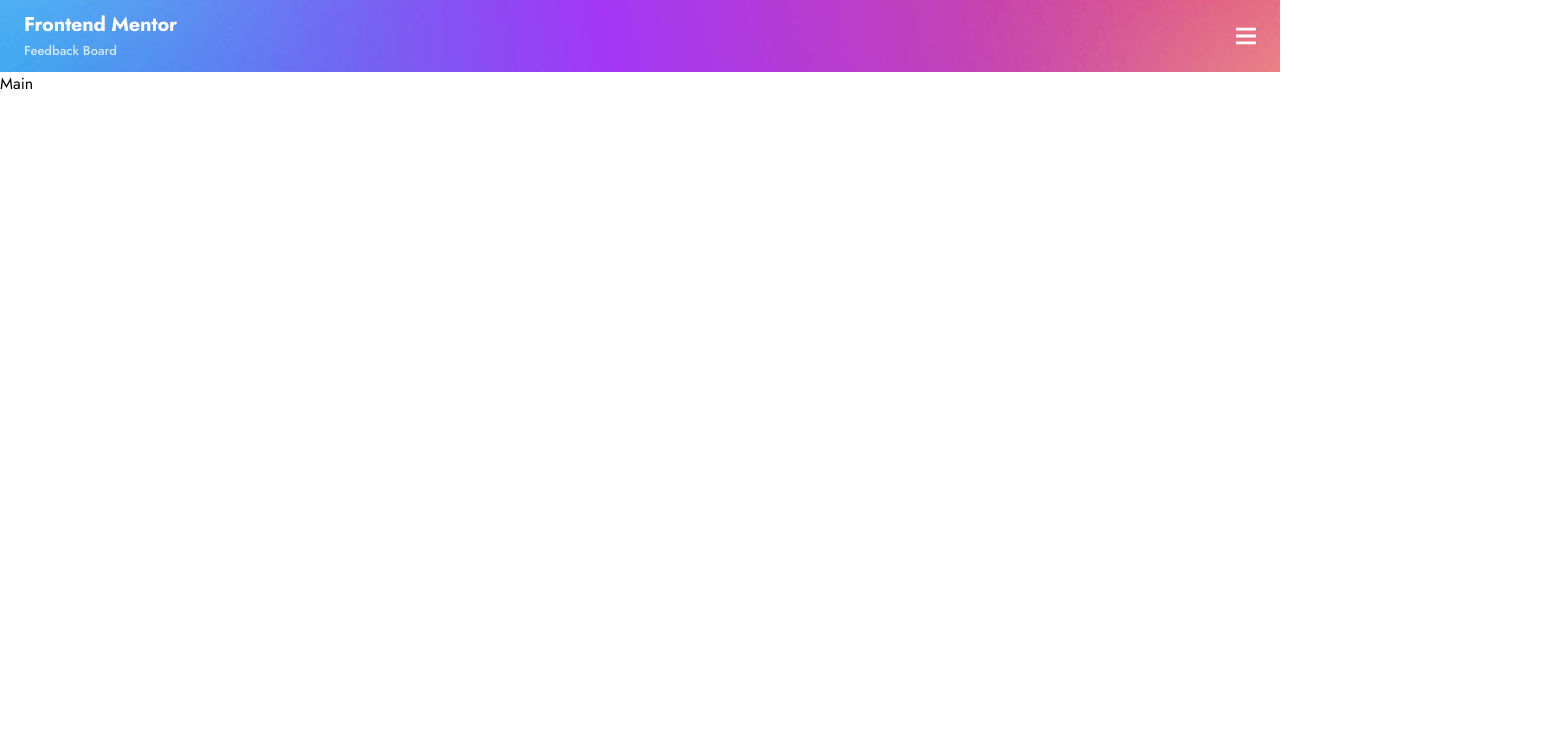
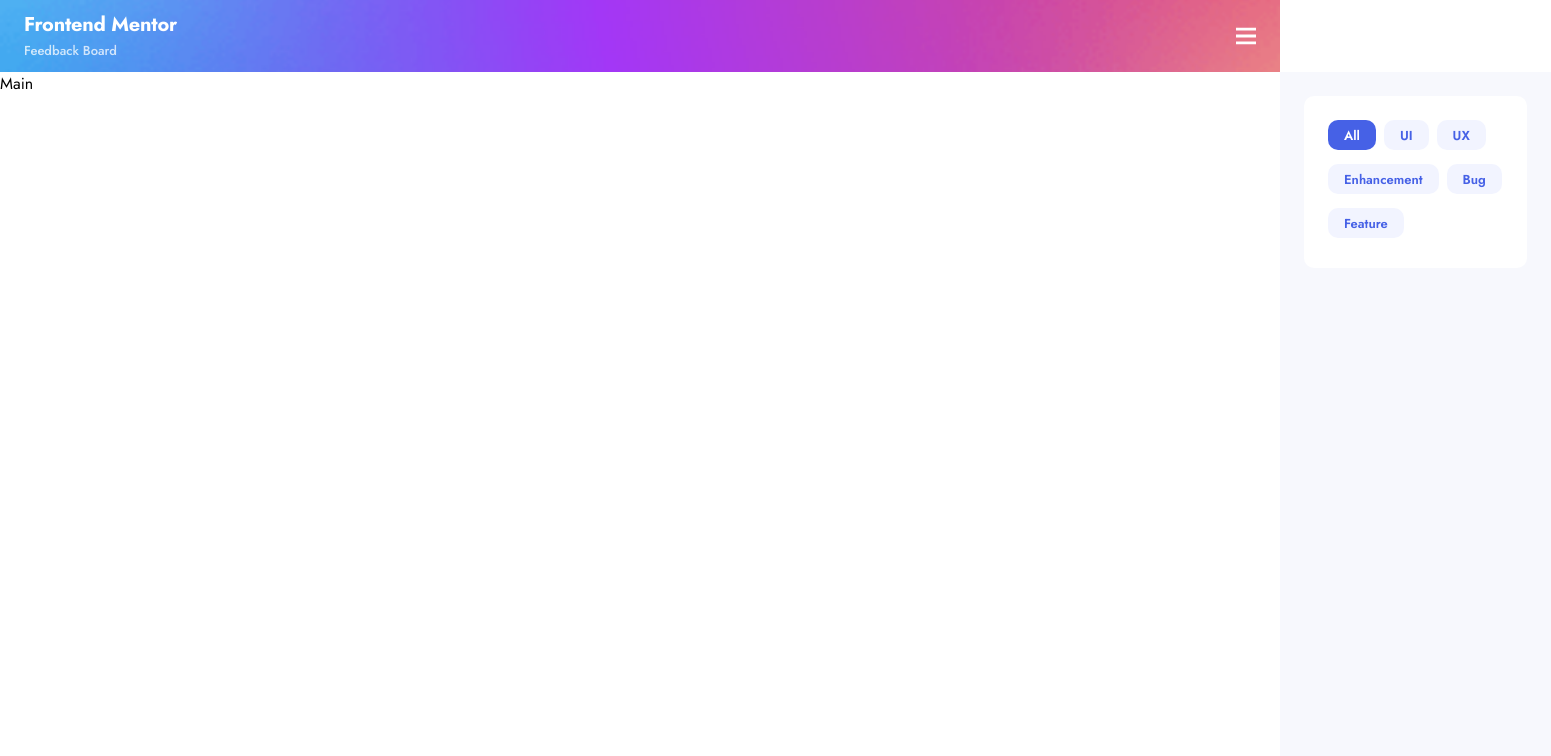
Before and after one commit to ryanbradley-webdev/product-feedback-app, a React (Vite) app in the folder client/: page / in a window 1280 px wide. Shown: the top 756 px of the page, 1551 px wide, since content can reach past the window. Built offline with nearby package versions, Linux system fonts and the light colour scheme.

Commit message:
Add content and functionality to filter component of header.

```diff
--- a/client/src/components/button/Button.tsx
+++ b/client/src/components/button/Button.tsx
@@ -1,7 +1,7 @@
 import styles from './button.module.css'
 
 interface ButtonProps extends React.HTMLAttributes<HTMLButtonElement> {
-    color: 'purple' | 'blue' | 'dark-blue' | 'grey-blue' | 'red' | undefined
+    color?: 'purple' | 'blue' | 'dark-blue' | 'grey-blue' | 'red'
     back?: boolean
 }
 
@@ -13,6 +13,7 @@ export default function Button({
     return (
         <button
             className={styles[color || 'bare']}
+            {...props}
         >
 
             {back && '<'}
--- /dev/null
+++ b/client/src/components/chip/Chip.tsx
@@ -0,0 +1,56 @@
+import { Dispatch, SetStateAction } from 'react'
+import styles from './chip.module.css'
+
+interface ChipProps extends React.HTMLAttributes<HTMLLabelElement> {
+    selected: boolean
+    filterTerm?: 'UI' | 'UX' | 'Enhancement' | 'Bug' | 'Feature'
+    setFilters: Dispatch<SetStateAction<string[]>>
+}
+
+export default function Chip({
+    selected,
+    filterTerm,
+    setFilters,
+    ...props
+}: ChipProps) {
+    const handleChange = (e: React.ChangeEvent<HTMLInputElement>) => {
+        if (e.target.checked) {
+            if (filterTerm) {
+                setFilters(prevFilters => ([
+                    ...prevFilters,
+                    filterTerm
+                ]))
+            } else {
+                setFilters([])
+            }
+        } else {
+            if (filterTerm) {
+                setFilters(prevFilters => prevFilters.filter(term => (
+                    term !== filterTerm
+                )))
+            } else {
+                e.target.checked = true
+            }
+        }
+    }
+
+    return (
+        <label
+            className={styles.chip}
+            {...props}
+        >
+
+            <span>
+                {filterTerm || 'All'}
+            </span>
+
+            <input
+                type="checkbox"
+                value={filterTerm?.toLowerCase() || 'all'}
+                onChange={handleChange}
+                checked={selected}
+            />
+
+        </label>
+    )
+}
--- /dev/null
+++ b/client/src/components/chip/chip.module.css
@@ -0,0 +1,22 @@
+.chip {
+    display: flex;
+    align-items: center;
+    justify-content: center;
+    padding-inline: 16px;
+    margin-bottom: 6px;
+    height: 30px;
+    color: var(--clr-blue-800);
+    font-size: 13px;
+    font-weight: 600;
+    background-color: var(--clr-white-600);
+    border-radius: var(--radius-btn);
+}
+
+.chip input {
+    appearance: none;
+}
+
+.chip:has(input:checked) {
+    color: var(--clr-white-900);
+    background-color: var(--clr-blue-800);
+}
--- a/client/src/components/header/Header.tsx
+++ b/client/src/components/header/Header.tsx
@@ -1,9 +1,16 @@
-import { useState } from 'react'
+import { Dispatch, SetStateAction, useState } from 'react'
 import Burger from '../../assets/Burger'
 import CloseBtn from '../../assets/CloseBtn'
 import styles from './header.module.css'
+import Chip from '../chip/Chip'
 
-export default function Header() {
+export default function Header({
+    filters,
+    setFilters
+}: {
+    filters: string[]
+    setFilters: Dispatch<SetStateAction<string[]>>
+}) {
     const [menuVisible, setMenuVisible] = useState(false)
 
     const handleClick = () => {
@@ -47,6 +54,56 @@ export default function Header() {
 
             </div>
 
+            <nav
+                className={styles.nav}
+                aria-hidden={!menuVisible}
+            >
+
+                <div
+                    className={styles.filters}
+                >
+
+                    <Chip
+                        selected={filters.length === 0}
+                        setFilters={setFilters}
+                    />
+
+                    <Chip
+                        filterTerm='UI'
+                        selected={filters.includes('UI')}
+                        setFilters={setFilters}
+                    />
+
+                    <Chip
+                        filterTerm='UX'
+                        selected={filters.includes('UX')}
+                        setFilters={setFilters}
+                    />
+
+                    <Chip
+                        filterTerm='Enhancement'
+                        selected={filters.includes('Enhancement')}
+                        setFilters={setFilters}
+                    />
+
+                    <Chip
+                        filterTerm='Bug'
+                        selected={filters.includes('Bug')}
+                        setFilters={setFilters}
+                    />
+
+                    <Chip
+                        filterTerm='Feature'
+                        selected={filters.includes('Feature')}
+                        setFilters={setFilters}
+                    />
+
+                </div>
+
+                <div></div>
+
+            </nav>
+
         </header>
     )
 }
--- a/client/src/components/header/header.module.css
+++ b/client/src/components/header/header.module.css
@@ -60,3 +60,27 @@
     --x: -50%;
     opacity: 1;
 }
+
+.nav {
+    position: absolute;
+    top: 72px;
+    right: -271px;
+    padding: 24px;
+    width: 271px;
+    min-height: calc(100vh - 72px);
+    background-color: var(--clr-white-300);
+    transition: right 0.2s ease-in-out;
+}
+
+.nav[aria-hidden='false'] {
+    right: 0;
+}
+
+.filters {
+    display: flex;
+    flex-wrap: wrap;
+    gap: 8px;
+    padding: 24px;
+    background-color: var(--clr-white-900);
+    border-radius: var(--radius-btn);
+}
--- a/client/src/routes/suggestions/Suggestions.tsx
+++ b/client/src/routes/suggestions/Suggestions.tsx
@@ -1,11 +1,17 @@
+import { useState } from 'react'
 import Header from '../../components/header/Header'
 import styles from './suggestions.module.css'
 
 export default function Suggestions() {
+    const [filters, setFilters] = useState<string[]>([])
+
     return (
         <>
 
-            <Header />
+            <Header
+                filters={filters}
+                setFilters={setFilters}
+            />
 
             <main
                 className={styles.main}
```
